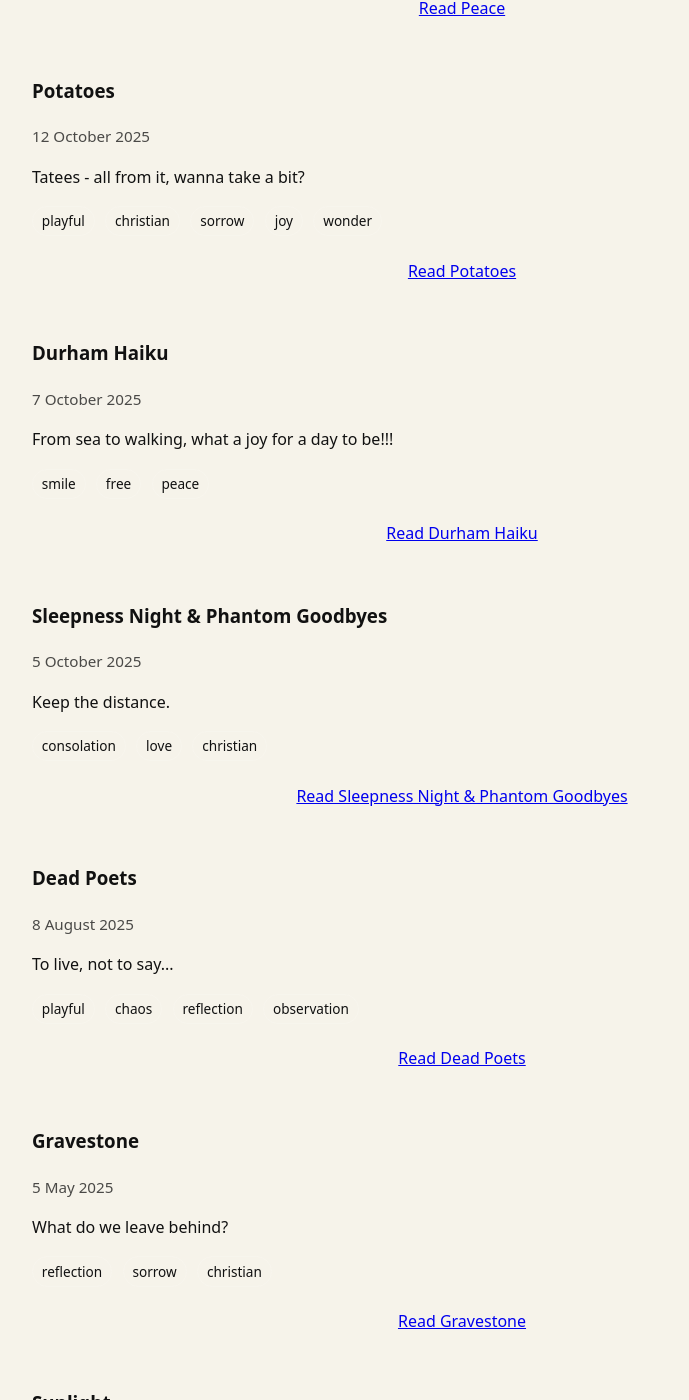
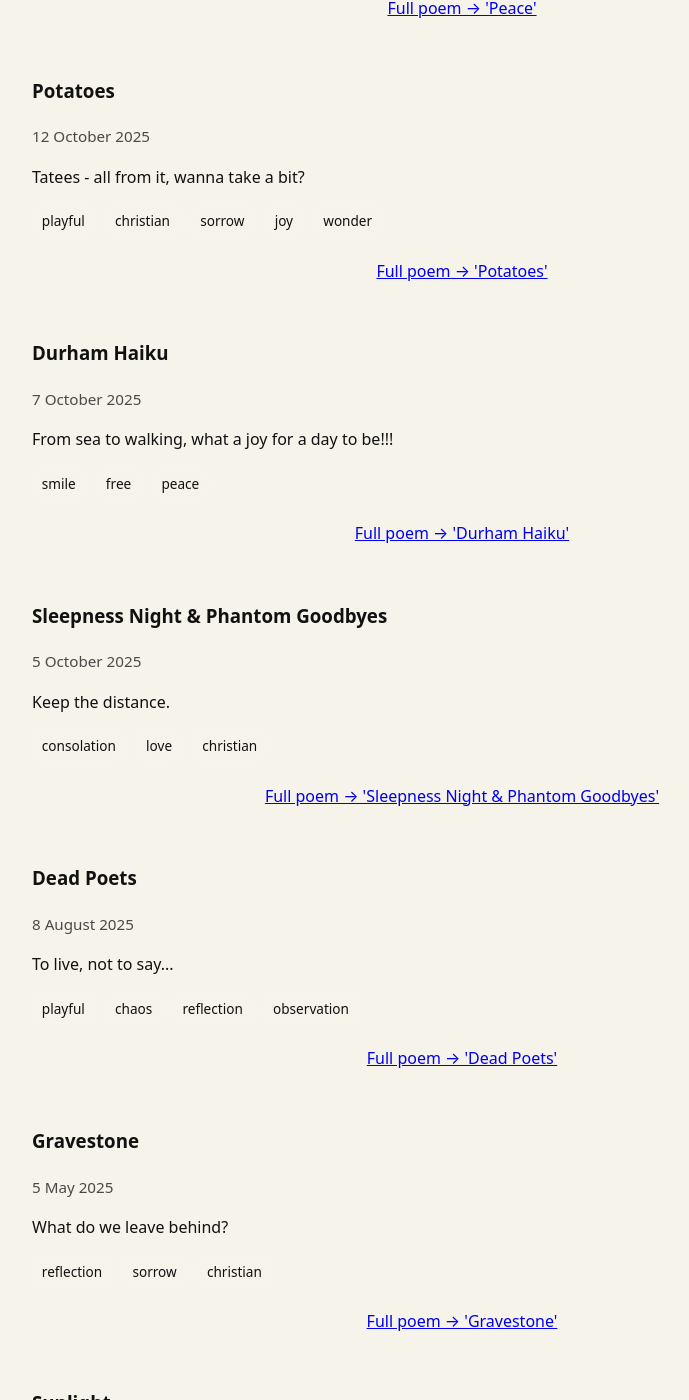
Before and after one commit to Wagz28/Wagz28.github.io, a Jekyll site: the page built from poetry/index.html, in a window 1280 px wide and 1400 px high, scrolled down 2124 px. Shown: the whole window, without its empty margins (178-867 px from the left). Built offline with Jekyll 4.4.1, drawn with Linux system fonts in a browser that asks for light colours; some of the changed text lies outside the part shown.

Commit message:
Poetry link design query

```diff
--- a/poetry/index.html
+++ b/poetry/index.html
@@ -31,7 +31,7 @@ title: Poetry
           {% endif %}
 
           <p class="project-links">
-            <a href="{{ poem.url }}">Read {{ poem.title }}</a>
+            <a href="{{ poem.url }}">Full poem → '{{ poem.title }}'</a>
           </p>
         </div>
       </article>
```
